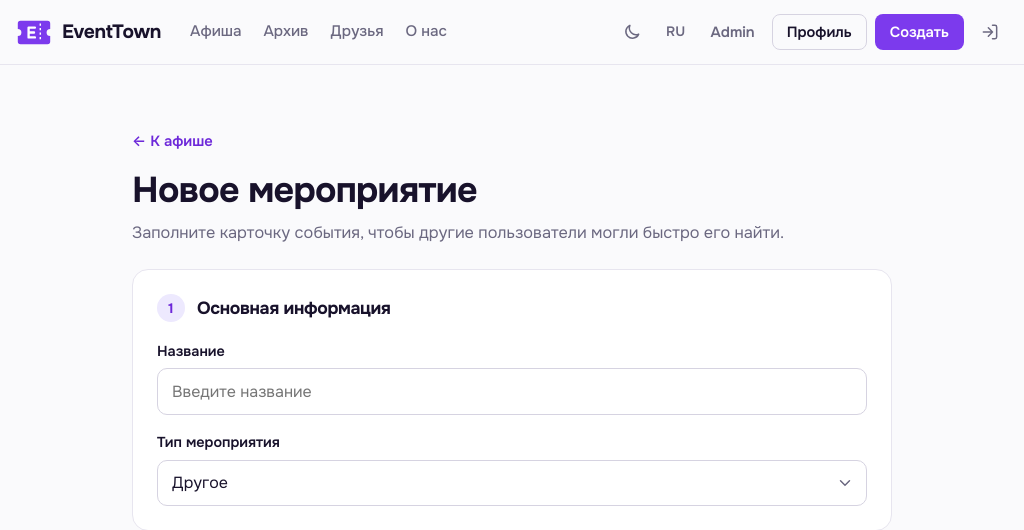
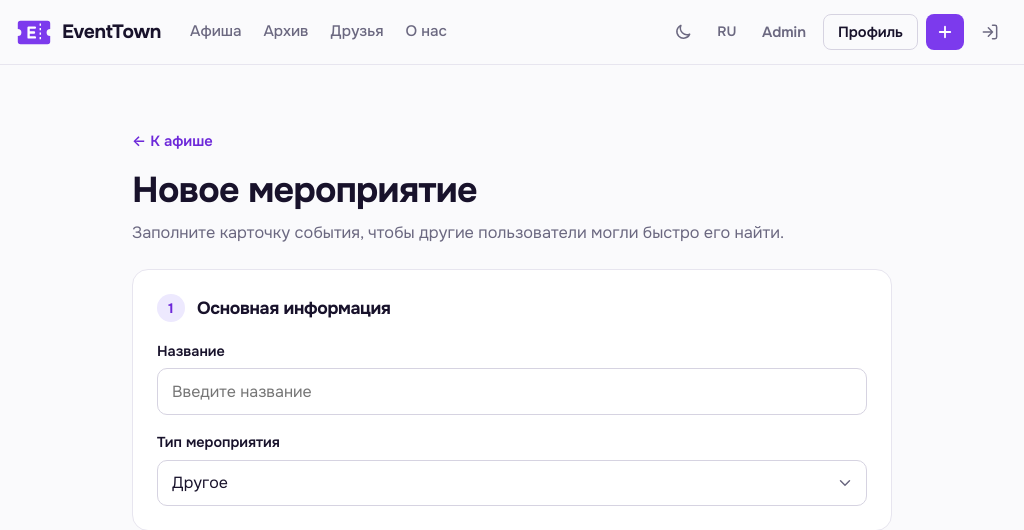
Before and after one commit to Artutev/FE, a Django app: page /Event/create/ in a window 1024 px wide. Shown: the top 530 px of the page. Run offline with Django 5.2, Linux system fonts and the light colour scheme; the visitor is signed in with stand-in values (Sample User, id 1); data comes from the database, SQL or seed files in the repository.

Commit message:
fix(ui): swap slogan lines and clarify the Create button
- Slogan now reads "Find your event. / Find your people." (colors kept),
  on the home page and the auth side panel, in ru/en/cs
- Header button "Create" -> "+ Create event"; icon-only with a tooltip
  on medium screens where the full label doesn't fit

Co-Authored-By: Claude Opus 5.5 <noreply@anthropic.com>

```diff
--- a/Users/i18n.py
+++ b/Users/i18n.py
@@ -51,7 +51,7 @@ CS = {
     'Sign up': 'Registrace',
 
     # --- Home ---
-    'Find your people. <em>Find your event.</em>': 'Najdi své lidi. <em>Najdi svou akci.</em>',
+    'Find your event. <em>Find your people.</em>': 'Najdi svou akci. <em>Najdi své lidi.</em>',
     'Concerts, meetups, lectures and celebrations — everything nearby, in one place.': 'Koncerty, setkání, přednášky i oslavy — všechno, co se děje kolem vás, na jednom místě.',
     'Name or place': 'Název nebo místo',
     'Search events': 'Hledat akce',
@@ -293,7 +293,7 @@ CS = {
     'Share': 'Sdílet',
     'Everyone attending will see the changes right away.': 'Změny hned uvidí všichni účastníci.',
     'Delete event': 'Smazat akci',
-    'Find your people. Find your event.': 'Najdi své lidi. Najdi svou akci.',
+    'Find your event. Find your people.': 'Najdi svou akci. Najdi své lidi.',
     'Concerts, meetups and lectures nearby': 'Koncerty, setkání a přednášky ve vašem okolí',
     'One-click event sign-up': 'Registrace na akce jedním kliknutím',
     'Friends and a shared calendar': 'Přátelé a společný kalendář',
--- a/Users/templates/Users/auth_base.html
+++ b/Users/templates/Users/auth_base.html
@@ -12,7 +12,7 @@
         <aside class="auth-aside" aria-hidden="true">
             <div class="auth-aside-inner">
                 {% include "Users/_logo_mark.html" %}
-                <p class="auth-aside-title">{% lang "Найди своих людей. Найди своё событие." "Find your people. Find your event." %}</p>
+                <p class="auth-aside-title">{% lang "Найди своё событие. Найди своих людей." "Find your event. Find your people." %}</p>
                 <ul class="auth-perks">
                     <li>{% lang "Концерты, встречи и лекции рядом" "Concerts, meetups and lectures nearby" %}</li>
                     <li>{% lang "Регистрация на события в один клик" "One-click event sign-up" %}</li>
--- a/Users/templates/Users/base.html
+++ b/Users/templates/Users/base.html
@@ -14,7 +14,7 @@
     <script>window.ET_LANG = "{{ current_language }}";</script>
     <script src="{% static 'js/i18n.js' %}?v=3"></script>
     <script src="{% static 'js/theme.js' %}?v=3"></script>
-    <link rel="stylesheet" href="{% static 'css/base.css' %}?v=3">
+    <link rel="stylesheet" href="{% static 'css/base.css' %}?v=5">
     <link rel="stylesheet" href="{% static 'css/event_list.css' %}?v=2">
     {% block extra_css %}{% endblock %}
 </head>
@@ -63,7 +63,7 @@
 
                     {% if user.is_authenticated %}
                         <a href="{% url 'Users:profile' %}" class="nav-pill nav-pill--ghost">{% lang "Профиль" "Profile" %}</a>
-                        <a href="{% url 'Events:create_event' %}" class="nav-pill">{% lang "Создать" "Create" %}</a>
+                        <a href="{% url 'Events:create_event' %}" class="nav-pill nav-pill--create" title="{% lang "Создать событие" "Create event" %}"><svg class="icon" viewBox="0 0 24 24" aria-hidden="true"><path d="M12 5v14M5 12h14"/></svg><span class="nav-pill-label">{% lang "Создать событие" "Create event" %}</span></a>
                         <form method="post" action="{% url 'Users:logout' %}" class="inline-form">
                             {% csrf_token %}
                             <button type="submit" class="icon-btn" title="{% lang "Выход" "Logout" %}" aria-label="{% lang "Выход" "Logout" %}">
@@ -93,7 +93,7 @@
         {% if is_home %}
         <section class="home-hero">
             <div class="container">
-                <h1>{% lang "Найди своих людей. <em>Найди своё событие.</em>" "Find your people. <em>Find your event.</em>" as hero_title %}{{ hero_title|safe }}</h1>
+                <h1>{% lang "Найди своё событие. <em>Найди своих людей.</em>" "Find your event. <em>Find your people.</em>" as hero_title %}{{ hero_title|safe }}</h1>
                 <p class="section-lead">{% lang "Концерты, встречи, лекции и праздники — всё, что происходит рядом, в одной афише." "Concerts, meetups, lectures and celebrations — everything nearby, in one place." %}</p>
                 <form class="home-search" action="{% url 'Events:event_list' %}" method="get" role="search">
                     <svg class="icon" viewBox="0 0 24 24" aria-hidden="true"><circle cx="11" cy="11" r="7"/><path d="M20 20l-3.5-3.5"/></svg>
--- a/static/css/base.css
+++ b/static/css/base.css
@@ -274,6 +274,29 @@ html.dark-mode .theme-toggle .icon-moon { display: none; }
     background: var(--primary-dark);
     color: var(--on-primary);
     text-decoration: none;
+}
+
+.nav-pill--create {
+    gap: 6px;
+    padding: 0 14px 0 10px;
+}
+
+.nav-pill--create .icon {
+    width: 18px;
+    height: 18px;
+    stroke-width: 2.4;
+}
+
+@media (min-width: 901px) and (max-width: 1180px) {
+    .nav-pill--create { padding: 0 9px; }
+    .nav-pill--create .nav-pill-label {
+        position: absolute;
+        width: 1px;
+        height: 1px;
+        overflow: hidden;
+        clip: rect(0 0 0 0);
+        white-space: nowrap;
+    }
 }
 
 .nav-pill--ghost {
```
